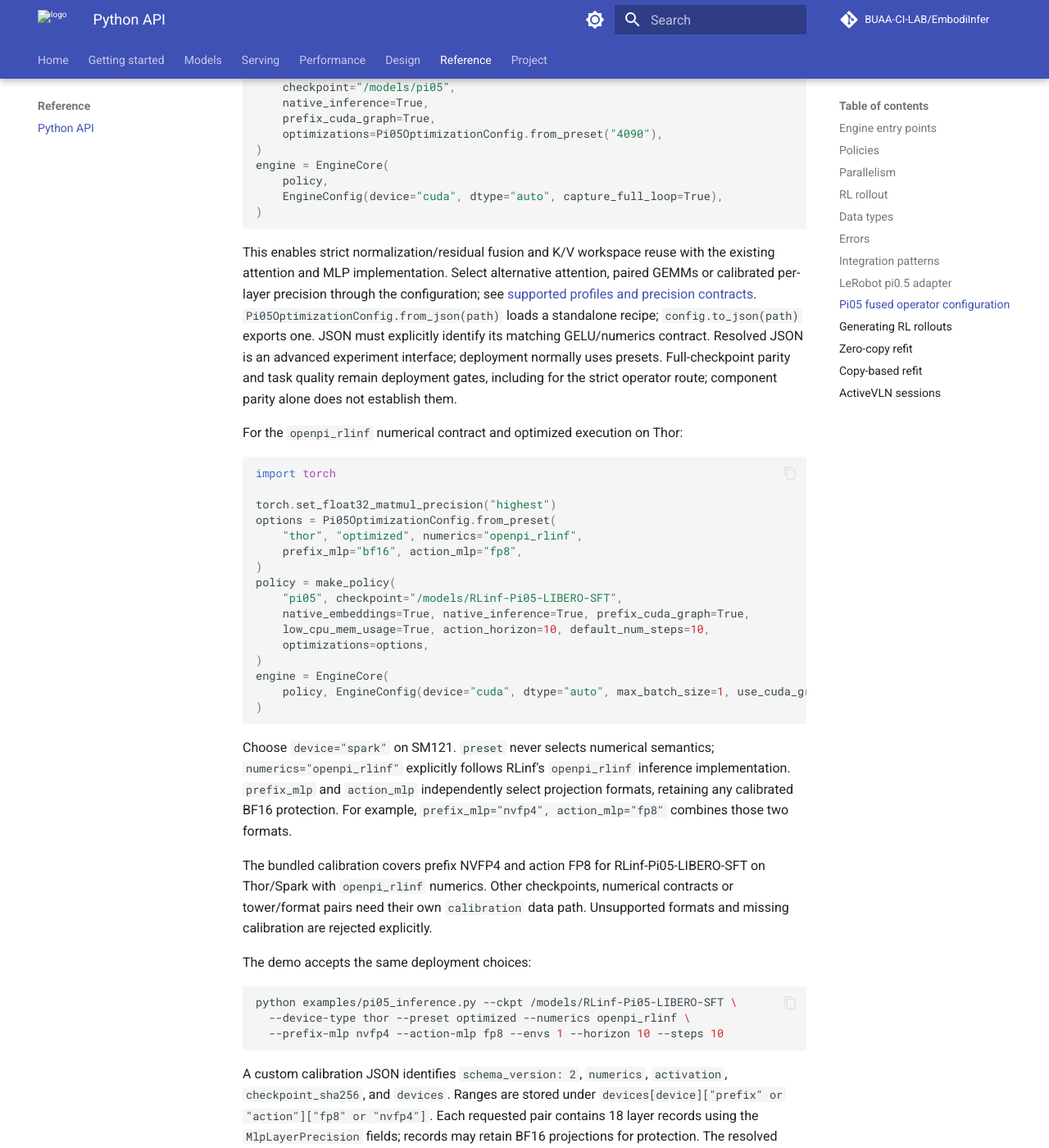
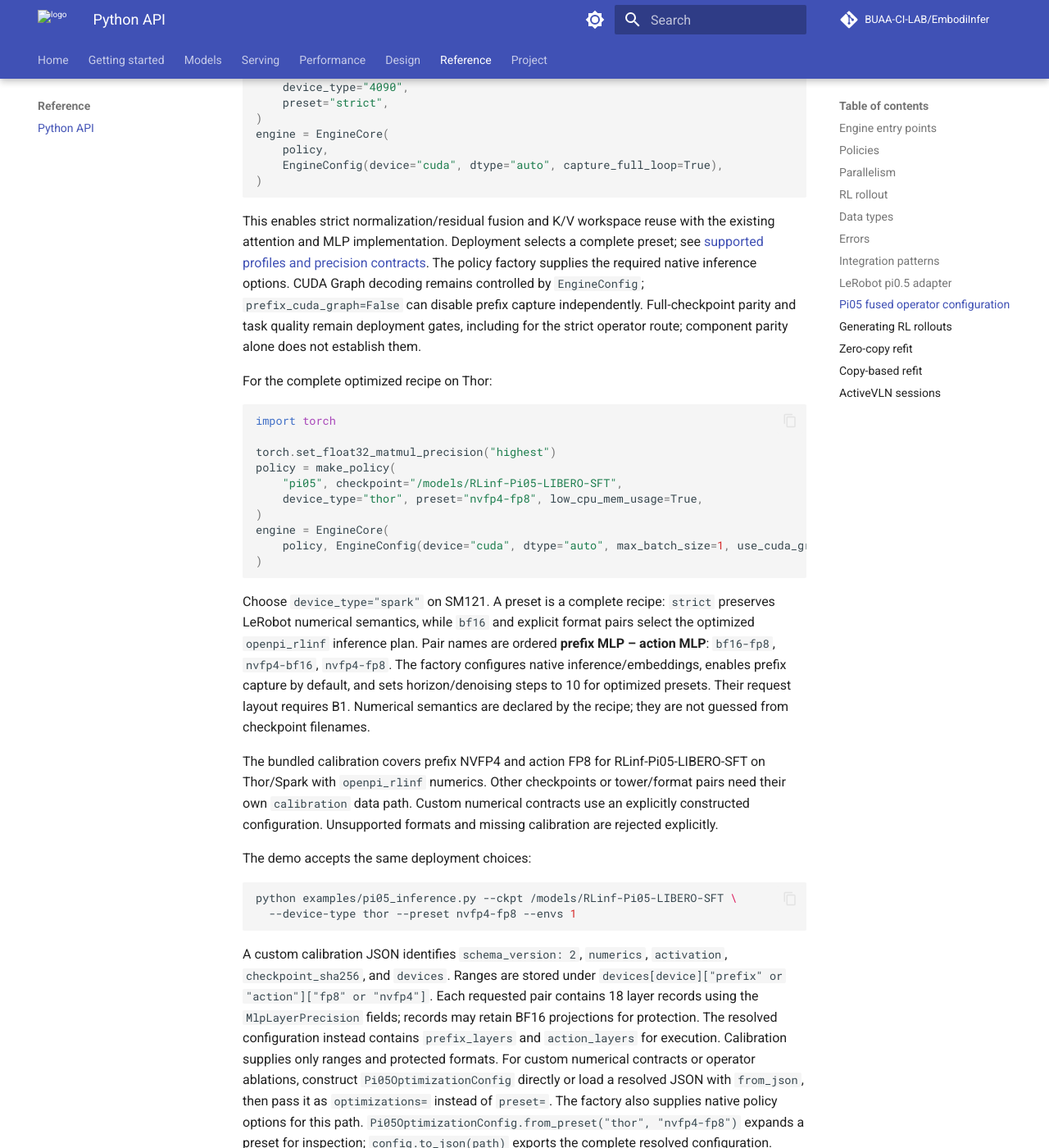
Before and after one commit to BUAA-CI-LAB/EmbodiInfer, an MkDocs documentation site: the page built from docs/en/api.md, in a window 1280 px wide and 1400 px high, scrolled down 2248 px. Shown: the whole window at 82% size. Built offline with MkDocs 1.6.1 and Material for MkDocs 9.7.7, drawn with Linux system fonts in a browser that asks for light colours; comment, search, counter and statistics services are not loaded; some of the changed text lies outside the part shown.

Commit message:
refactor: simplify Pi05 deployment presets

````diff
--- a/docs/en/api.md
+++ b/docs/en/api.md
@@ -109,14 +109,12 @@ for measured latency, output parity and the CPU-offload memory tradeoff.
 ```python
 from embodiinfer import EngineConfig, make_policy
 from embodiinfer.engine import EngineCore
-from embodiinfer.policies.pi05 import Pi05OptimizationConfig
 
 policy = make_policy(
     "pi05",
     checkpoint="/models/pi05",
-    native_inference=True,
-    prefix_cuda_graph=True,
-    optimizations=Pi05OptimizationConfig.from_preset("4090"),
+    device_type="4090",
+    preset="strict",
 )
 engine = EngineCore(
     policy,
@@ -125,54 +123,50 @@ engine = EngineCore(
 ```
 
 This enables strict normalization/residual fusion and K/V workspace reuse with
-the existing attention and MLP implementation. Select alternative attention,
-paired GEMMs or calibrated per-layer precision through the configuration; see
+the existing attention and MLP implementation. Deployment selects a complete
+preset; see
 [supported profiles and precision contracts](models.md#opt-in-fused-operators).
-`Pi05OptimizationConfig.from_json(path)` loads a standalone recipe;
-`config.to_json(path)` exports one. JSON must explicitly identify its
-matching GELU/numerics contract. Resolved JSON is an advanced experiment interface;
-deployment normally uses presets.
+The policy factory supplies the required native inference options. CUDA Graph
+decoding remains controlled by `EngineConfig`; `prefix_cuda_graph=False` can
+disable prefix capture independently.
 Full-checkpoint parity and task quality remain deployment gates, including for
 the strict operator route; component parity alone does not establish them.
 
-For the `openpi_rlinf` numerical contract and optimized execution on Thor:
+For the complete optimized recipe on Thor:
 
 ```python
 import torch
 
 torch.set_float32_matmul_precision("highest")
-options = Pi05OptimizationConfig.from_preset(
-    "thor", "optimized", numerics="openpi_rlinf",
-    prefix_mlp="bf16", action_mlp="fp8",
-)
 policy = make_policy(
     "pi05", checkpoint="/models/RLinf-Pi05-LIBERO-SFT",
-    native_embeddings=True, native_inference=True, prefix_cuda_graph=True,
-    low_cpu_mem_usage=True, action_horizon=10, default_num_steps=10,
-    optimizations=options,
+    device_type="thor", preset="nvfp4-fp8", low_cpu_mem_usage=True,
 )
 engine = EngineCore(
     policy, EngineConfig(device="cuda", dtype="auto", max_batch_size=1, use_cuda_graph=True, capture_full_loop=True),
 )
 ```
 
-Choose `device="spark"` on SM121. `preset` never selects numerical semantics;
-`numerics="openpi_rlinf"` explicitly follows RLinf's `openpi_rlinf` inference
-implementation. `prefix_mlp` and `action_mlp` independently select projection
-formats, retaining any calibrated BF16 protection. For example,
-`prefix_mlp="nvfp4", action_mlp="fp8"` combines those two formats.
+Choose `device_type="spark"` on SM121. A preset is a complete recipe: `strict`
+preserves LeRobot numerical semantics, while `bf16` and explicit format pairs
+select the optimized `openpi_rlinf` inference plan. Pair names are ordered
+**prefix MLP – action MLP**: `bf16-fp8`, `nvfp4-bf16`, `nvfp4-fp8`.
+The factory configures native inference/embeddings, enables prefix capture by
+default, and sets horizon/denoising steps to 10 for optimized presets. Their
+request layout requires B1. Numerical semantics are declared by the recipe;
+they are not guessed from checkpoint filenames.
 
 The bundled calibration covers prefix NVFP4 and action FP8 for
-RLinf-Pi05-LIBERO-SFT on Thor/Spark with `openpi_rlinf` numerics. Other checkpoints,
-numerical contracts or tower/format pairs need their own `calibration` data path.
+RLinf-Pi05-LIBERO-SFT on Thor/Spark with `openpi_rlinf` numerics. Other checkpoints
+or tower/format pairs need their own `calibration` data path. Custom numerical
+contracts use an explicitly constructed configuration.
 Unsupported formats and missing calibration are rejected explicitly.
 
 The demo accepts the same deployment choices:
 
 ```bash
 python examples/pi05_inference.py --ckpt /models/RLinf-Pi05-LIBERO-SFT \
-  --device-type thor --preset optimized --numerics openpi_rlinf \
-  --prefix-mlp nvfp4 --action-mlp fp8 --envs 1 --horizon 10 --steps 10
+  --device-type thor --preset nvfp4-fp8 --envs 1
 ```
 
 A custom calibration JSON identifies `schema_version: 2`, `numerics`, `activation`,
@@ -181,15 +175,20 @@ A custom calibration JSON identifies `schema_version: 2`, `numerics`, `activatio
 contains 18 layer records using the `MlpLayerPrecision` fields; records may retain
 BF16 projections for protection. The resolved configuration instead contains
 `prefix_layers` and `action_layers` for execution.
-Preset composition supplies execution switches; calibration supplies only ranges
-and protected formats. Export the resolved configuration with `to_json` to record
-an experiment. Internal inference imports moved to `pi05.inference`; callers use
-the public `embodiinfer.policies.pi05` exports.
+Calibration supplies only ranges and protected formats. For custom numerical
+contracts or operator ablations, construct `Pi05OptimizationConfig` directly or
+load a resolved JSON with `from_json`, then pass it as `optimizations=` instead of
+`preset=`. The factory also supplies native policy options for this path.
+`Pi05OptimizationConfig.from_preset("thor", "nvfp4-fp8")` expands a preset for
+inspection; `config.to_json(path)` exports the complete resolved configuration.
+Internal inference imports moved to `pi05.inference`; callers use the public
+`embodiinfer.policies.pi05` exports.
 
 Select or extend an implementation through the shared operator layer:
 
 ```python
 from embodiinfer.layers import OperatorBackends, normalization_backends
+from embodiinfer.policies.pi05 import Pi05OptimizationConfig
 
 # MyRMSNorm implements NormalizationBackend and declares OperatorCapabilities.
 normalization_backends.register("my_rmsnorm", MyRMSNorm)
--- a/docs/en/models.md
+++ b/docs/en/models.md
@@ -110,39 +110,46 @@ GEMM shapes can change rounding even with the same attention formula.
 
 #### Opt-in fused operators
 
-Deployment selects optimization, numerical semantics and precision independently:
+Deployment selects a device and a complete preset:
 
 ```python
-Pi05OptimizationConfig.from_preset(
-    "thor", "optimized", numerics="openpi_rlinf",
-    prefix_mlp="nvfp4", action_mlp="fp8",
+policy = make_policy(
+    "pi05", checkpoint="/models/RLinf-Pi05-LIBERO-SFT",
+    device_type="thor", preset="nvfp4-fp8",
 )
 ```
 
-| Selector | Choices | Meaning |
-|---|---|---|
-| `device` | `thor`, `spark`, `orin`, `4090` | Hardware capability and launch profile |
-| `preset` | `strict` (default), `optimized` | Execution and operator optimizations |
-| `numerics` | `lerobot` (default), `openpi_rlinf` | Reference arithmetic and dtype boundaries |
-| `prefix_mlp`, `action_mlp` | Each independently `bf16`, `fp8`, `nvfp4` | Projection formats in each transformer tower |
+| Preset | Devices | Prefix / action MLP | Numerical contract |
+|---|---|---|---|
+| `strict` | Thor, Spark, Orin, RTX 4090 | BF16 / BF16 | LeRobot |
+| `bf16` | Thor, Spark | BF16 / BF16 | `openpi_rlinf` |
+| `bf16-fp8` | Thor, Spark | BF16 / protected FP8 | `openpi_rlinf` |
+| `nvfp4-bf16` | Thor, Spark | NVFP4 / BF16 | `openpi_rlinf` |
+| `nvfp4-fp8` | Thor, Spark | NVFP4 / protected FP8 | `openpi_rlinf` |
+
+These presets include execution choices, numerical semantics and calibration
+selection. The factory supplies required native policy options; deployment does
+not assemble individual operator switches. CUDA Graph decoding remains an engine
+setting. `prefix_cuda_graph=False` explicitly disables policy prefix capture.
 
 The strict preset enables RMSNorm/residual fusion and prefix/suffix K/V storage
 reuse while retaining reference attention and separate BF16 gate/up computation.
-It has no fixed B1/H10 requirement. Neither preset changes the selected numerical
-contract. Passing no optimization configuration retains the original route.
+It has no fixed B1/H10 requirement. Passing no preset or optimization
+configuration retains the original route.
 Device selection validates GPU capability at execution; unsupported combinations
 fail explicitly. Low precision is an independent, explicitly approximate choice.
 
-The optimized preset selects paired BF16 gate/up GEMMs, camera batching, prefix
+The optimized presets select paired BF16 gate/up GEMMs, camera batching, prefix
 compaction, last-prefix-block K/V-only execution and action context reuse.
-It is available on Thor/Spark and requires standard 18-layer towers, B1, inference horizon 10
+They are available on Thor/Spark and require standard 18-layer towers, B1, inference horizon 10
 and ten denoise steps. Thor uses folded FlashAttention and a lookup GELU
 encoder with the `openpi_rlinf` contract; Spark uses query-major attention and
 its CUDA prefix softmax launch.
 Query-major attention requires `torch.bmm(out_dtype=torch.float32)`.
 
-There is no ambiguous `mixed` precision option. For example, BF16/FP8,
-BF16/NVFP4 and FP8/NVFP4 are expressed by setting the two MLP selectors directly.
+There is no ambiguous `mixed` precision option. Pair names explicitly order
+prefix then action: for example, `bf16-nvfp4` and `fp8-nvfp4` express other
+combinations and require separately calibrated data.
 These formats apply to MLP projections; attention, vision and FP32 boundaries
 follow the numerical contract. Calibration retains any per-layer BF16 protection.
 The packaged `rlinf_libero` data covers only prefix NVFP4 and protected action FP8
@@ -154,15 +161,18 @@ Calibration is keyed by device, tower and format, and is loaded only when low
 precision is requested. Missing ranges fail explicitly; the checkpoint SHA256
 is checked before weight packing. Use `calibration="/path/to/calibration.json"`
 for independently calibrated weights or formats. Orin supports BF16 on this path;
-RTX 4090 supports BF16/FP8, and NVFP4 requires Blackwell. Quantized GEMMs require
-the Torch API tested in 2.13.
+RTX 4090 supports BF16/FP8 hardware, and NVFP4 requires Blackwell. The optimized
+presets currently cover Thor/Spark; other devices use `strict` or explicitly
+constructed operator configurations. Quantized GEMMs require the Torch API
+tested in 2.13.
 
 The `openpi_rlinf` numerical contract follows the inference code in RLinf's
 `openpi_rlinf` package: BF16 vision encoder/projector, FP32
 patch/position/time/rotary math, BF16 query prescaling, separate Q/K/V,
 and contiguous BF16 down matrices. GELU uses the exact rather than tanh formula.
-Set `native_embeddings=True`, `native_inference=True`, `action_horizon=10` and
-`default_num_steps=10`. The checkpoint retains its nominal horizon metadata.
+The factory supplies `native_embeddings=True`, `native_inference=True`,
+`action_horizon=10` and `default_num_steps=10` for optimized presets.
+The checkpoint retains its nominal horizon metadata.
 CUDA Graph configuration belongs to `EngineConfig`; prefix capture remains a
 policy option. Inductor, global quantization and TP are rejected in combination
 with these operator plans. `openpi_rlinf` requires CUDA eval/no-grad inference.
@@ -182,9 +192,9 @@ under `policies/pi05/inference/`; reusable operators remain under `layers/` and
 
 Strict pointwise parity does not establish task quality. Paired GEMMs and
 alternative attention can change accumulation; `openpi_rlinf` also changes numerical
-boundaries relative to LeRobot. Existing Thor/Spark measurements use `optimized`
-with `openpi_rlinf`; they do not establish performance for every independently
-selectable combination. Validation covers prefix K/V, ten
+boundaries relative to LeRobot. Existing Thor/Spark measurements cover the four
+optimized presets listed above; they do not establish performance for separately
+calibrated combinations. Validation covers prefix K/V, ten
 velocities, full actions and changed-noise graph replay against frozen,
 matching-format references. Low precision changes outputs relative to BF16.
 See the [measurement conditions and results](https://github.com/BUAA-CI-LAB/EmbodiInfer/blob/main/benchmarks/pi05-benchmark/README.md),
````
Also changed, not shown: benchmarks/pi05-benchmark/README.md (+15 -12 lines), docs/proposals/0008-pi05-fused-operators.md (+18 -9 lines), 6 other files.
